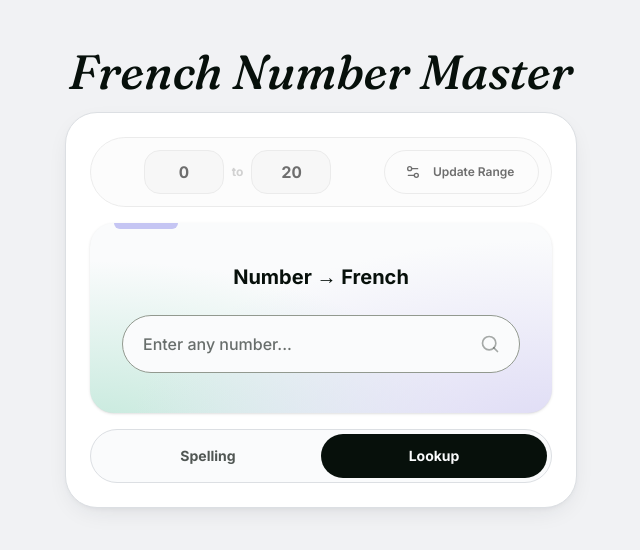
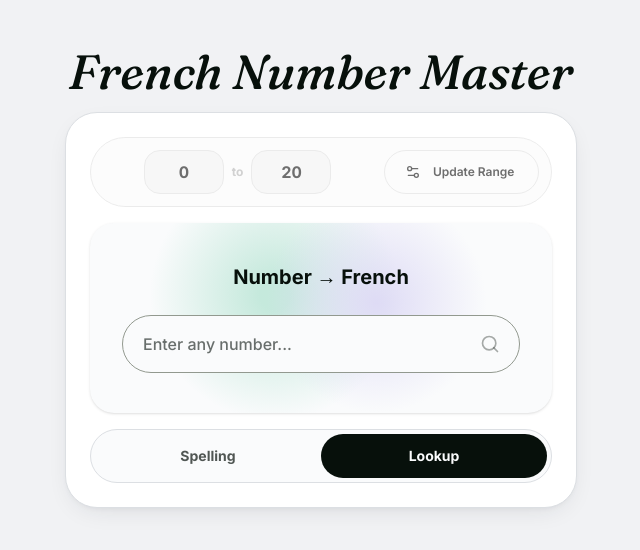
Before and after one commit to Judy-Nihao/french-number-master, a React (Vite) app: page / in a window 1280 px wide. Both pictures are taken after a click on the tab "Lookup". Shown: the top 550 px of the page, without its empty margins (319-959 px from the left). Built offline with nearby package versions, Linux system fonts and the light colour scheme.

Commit message:
style(practice): refine round gradients and answer separation

```diff
--- a/src/components/practice/AnswerFeedback.tsx
+++ b/src/components/practice/AnswerFeedback.tsx
@@ -31,7 +31,7 @@ export const AnswerFeedback = ({
         "flex flex-col gap-3 border-t p-6",
         feedback === "incorrect"
           ? "border-app-red/20 bg-app-error-light"
-          : "border-app-border bg-app-answer",
+          : "border-app-success/25 bg-app-answer",
       )}
     >
       <div
--- a/src/components/practice/LookupPanel.tsx
+++ b/src/components/practice/LookupPanel.tsx
@@ -29,7 +29,7 @@ export const LookupPanel = ({
     role="tabpanel"
     aria-labelledby="lookup-tab"
     tabIndex={0}
-    className="flex flex-col gap-6 p-6 md:px-8 md:py-10"
+    className="exercise-question flex flex-col gap-6 p-6 md:px-8 md:py-10"
   >
     <h2 className="text-center text-xl font-bold text-app-dark">
       Number → French
--- a/src/components/practice/SpellingPanel.tsx
+++ b/src/components/practice/SpellingPanel.tsx
@@ -45,7 +45,7 @@ export const SpellingPanel = ({
   dismissKeyboardHint,
 }: SpellingPanelProps) => (
   <div id="test-panel" role="tabpanel" aria-labelledby="test-tab" tabIndex={0}>
-    <div className="p-6 flex flex-col gap-2 items-center relative z-10">
+    <div className="exercise-question p-6 flex flex-col gap-2 items-center relative z-10">
       <div className="@container w-full flex justify-center py-1">
         {/* The number key replays this Motion entrance for each new question. */}
         <motion.div
--- a/src/index.css
+++ b/src/index.css
@@ -31,10 +31,8 @@
   --color-app-border: #dcdfe3;
   --color-app-input-border: #92998f;
   --color-app-shell: #ffffff;
-  --color-app-answer: #edf4e8;
+  --color-app-answer: #e3eddc;
   --color-app-card: #fafbfc;
-  --color-app-mode-spelling: #cce78b;
-  --color-app-mode-lookup: #c5c5f3;
   --color-app-glow-lime: #e5edb5;
   --color-app-glow-mint: #c5e9dc;
   --color-app-glow-lavender: #dedbf5;
@@ -78,34 +76,17 @@ body {
   font-family: var(--font-sans);
 }
 
-/* Static, transparent color pools keep the center quiet and never change layout. */
-.exercise-surface {
+/* Round color clouds belong to the question, so revealing an answer never stretches them. */
+.exercise-question {
   background-image:
-    radial-gradient(ellipse at 96% 100%, var(--color-app-glow-mint), transparent 62%),
-    radial-gradient(ellipse at 5% 115%, var(--color-app-glow-lime), transparent 60%);
+    radial-gradient(circle 110px at 62% 44%, var(--color-app-glow-mint) 0%, transparent 100%),
+    radial-gradient(circle 125px at 40% 40%, var(--color-app-glow-lime) 12%, transparent 100%);
 }
 
-.exercise-surface[data-mode="lookup"] {
+.exercise-surface[data-mode="lookup"] .exercise-question {
   background-image:
-    radial-gradient(ellipse at 100% 110%, var(--color-app-glow-lavender), transparent 65%),
-    radial-gradient(ellipse at 0% 110%, var(--color-app-glow-mint), transparent 58%);
-}
-
-/* A small inset bookmark identifies the mode without adding a header row. */
-.exercise-surface::before {
-  content: "";
-  position: absolute;
-  top: 0;
-  left: 24px;
-  width: 64px;
-  height: 6px;
-  border-radius: 0 0 6px 6px;
-  background: var(--color-app-mode-spelling);
-  pointer-events: none;
-}
-
-.exercise-surface[data-mode="lookup"]::before {
-  background: var(--color-app-mode-lookup);
+    radial-gradient(circle 110px at 62% 42%, var(--color-app-glow-lavender) 0%, transparent 100%),
+    radial-gradient(circle 125px at 40% 38%, var(--color-app-glow-mint) 12%, transparent 100%);
 }
 
 ::selection {
```
